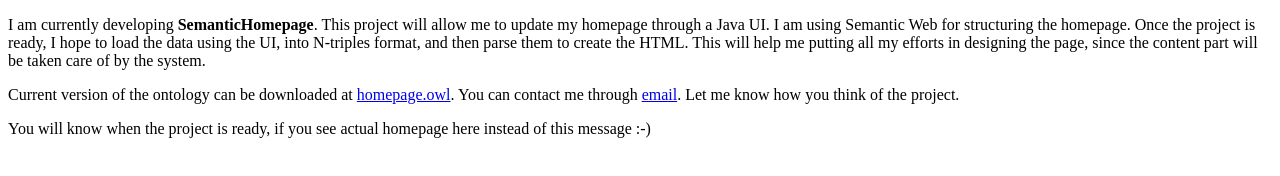
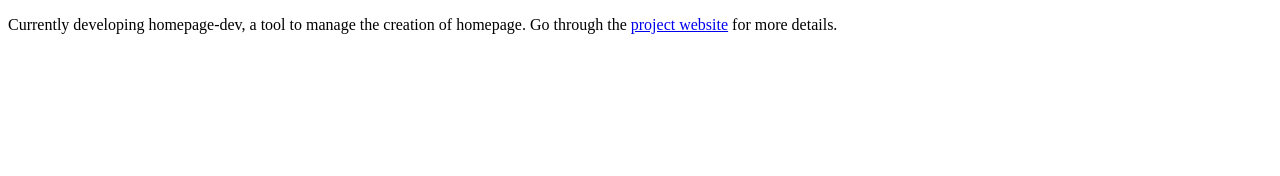
Before and after one commit to varun729/varun729.github.com, a plain HTML site: page index.html in a window 1280 px wide. Drawn offline with Linux system fonts and the light colour scheme.

Commit message:
public information for the homepage-dev software

```diff
--- a/index.html
+++ b/index.html
@@ -4,20 +4,8 @@
 <head><title>Homepage of Varun Agrawal</title></head>
 <body>
 <p>
-I am currently developing <strong>SemanticHomepage</strong>. This project will allow me to
-update my homepage through a Java UI. I am using Semantic Web for structuring the homepage.
-Once the project is ready, I hope to load the data using the UI, into N-triples format,
-and then parse them to create the HTML. This will help me putting all my efforts in
-designing the page, since the content part will be taken care of by the system.
-</p>
-<p>
-Current version of the ontology can be downloaded at <a href="homepage.owl">homepage.owl</a>.
-You can contact me through <a href="mailto:varun729@gmail.com">email</a>. Let me know how
-you think of the project.
-</p>
-<p>
-You will know when the project is ready, if you see actual homepage here instead of this
-message :-)
+Currently developing homepage-dev, a tool to manage the creation of homepage. Go through
+the <a href="https://github.com/varun729/varun729.github.com">project website</a> for more details.
 </p>
 </body>
 </html>
```
